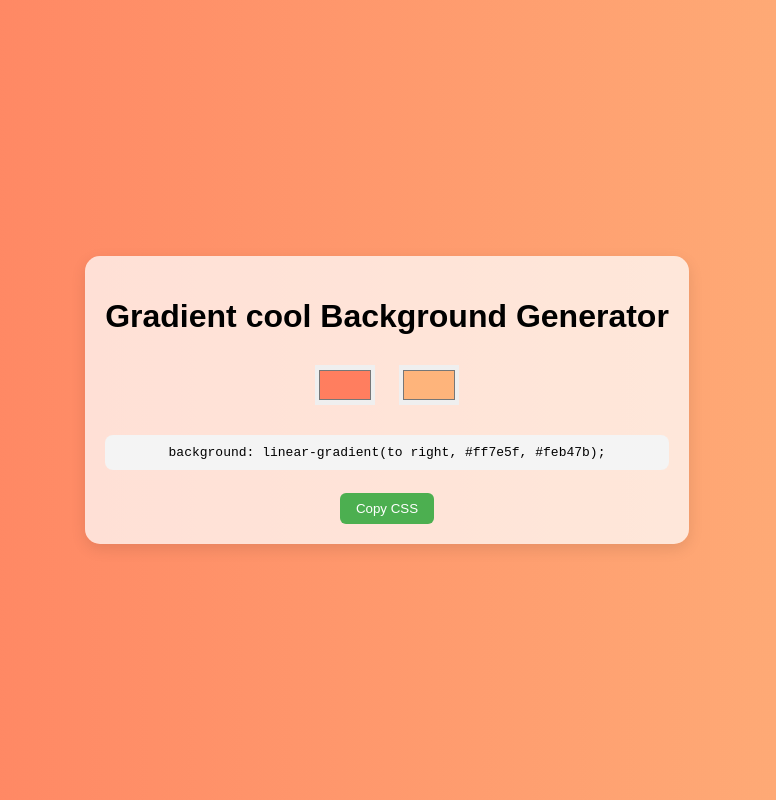
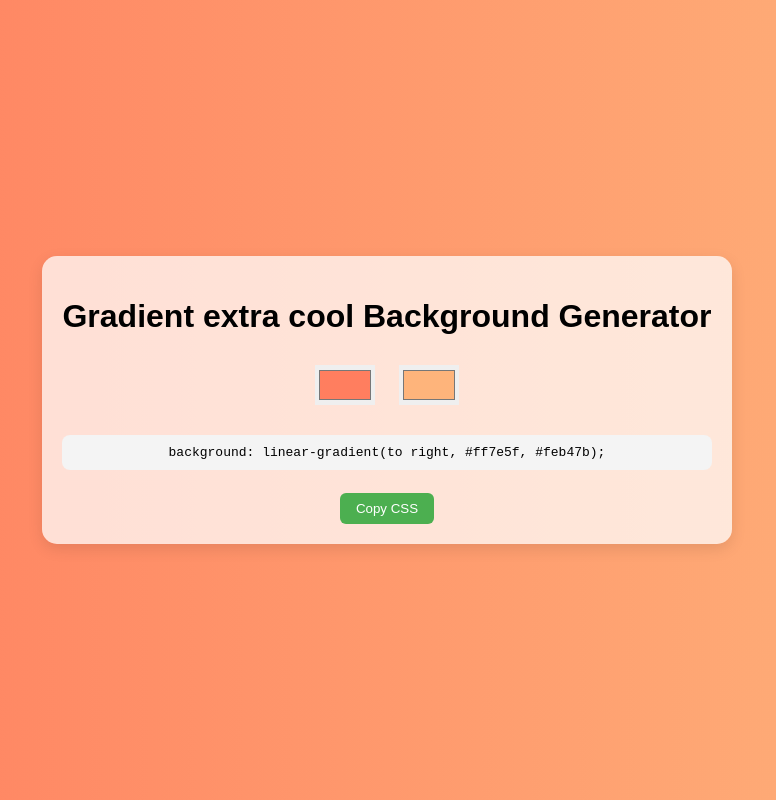
Before and after one commit to TirthX/background-generator, a plain HTML site: page index.html in a window 1280 px wide. Shown: the whole page, without its empty margins (253-1029 px from the left). Drawn offline with Linux system fonts and the light colour scheme.

Commit message:
extra cool

```diff
--- a/index.html
+++ b/index.html
@@ -8,7 +8,7 @@
 </head>
 <body>
   <div class="container">
-    <h1>Gradient cool Background Generator</h1>
+    <h1>Gradient extra cool Background Generator</h1>
     <div>
       <input type="color" id="color1" value="#ff7e5f">
       <input type="color" id="color2" value="#feb47b">
```
